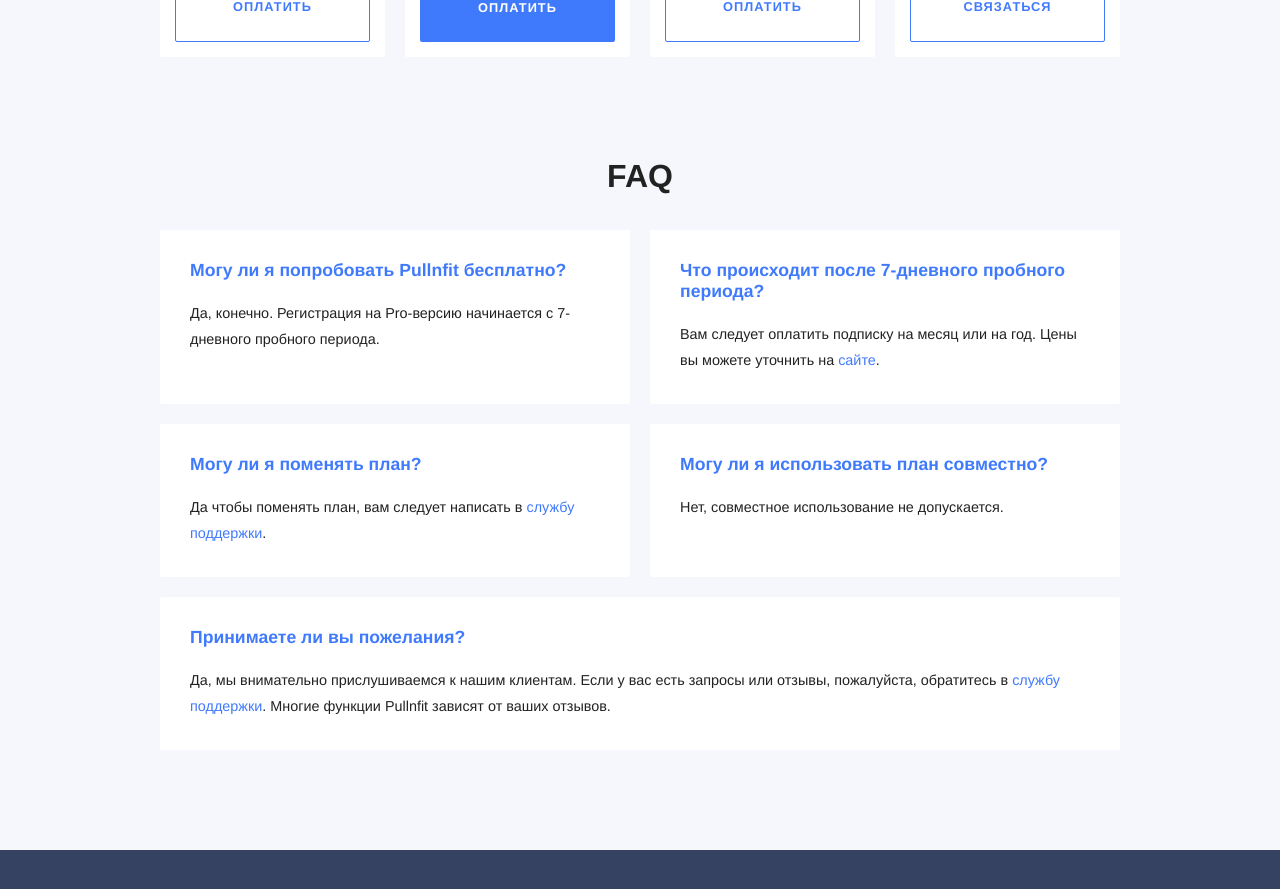
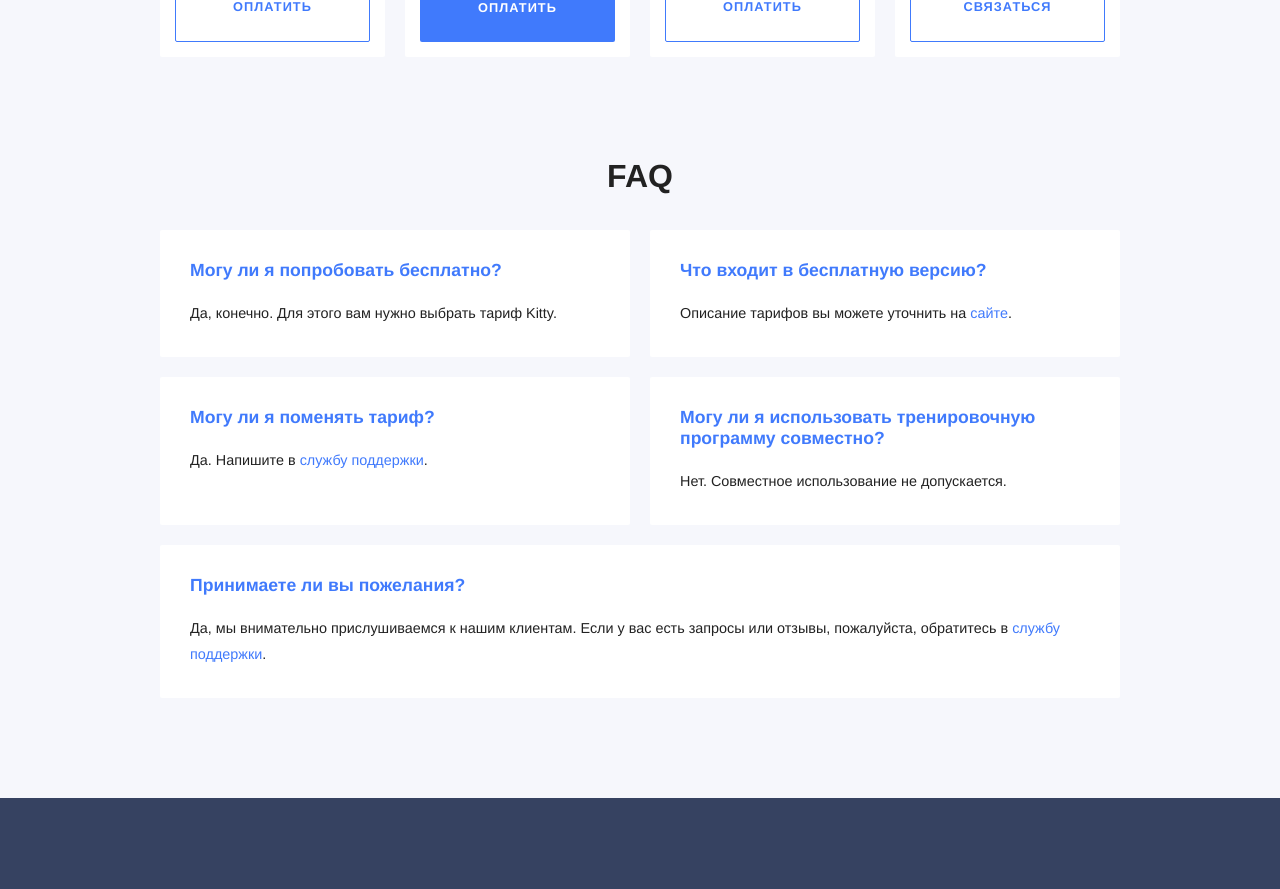
Before and after one commit to RakhimyanTim/adroholic.github.io, a Jekyll site: the page built from pages/pricing.html, in a window 1280 px wide and 900 px high, scrolled down 897 px. Shown: the top 889 px of the window. Built offline with Jekyll 4.4.1, drawn with Linux system fonts in a browser that asks for light colours; some web fonts are replaced.

Commit message:
Update pricing.html

```diff
--- a/pages/pricing.html
+++ b/pages/pricing.html
@@ -22,15 +22,15 @@ permalink: /pricing/
 	<h2 id="faq">FAQ</h2>
 
 	<ul class="cards">
-		{% include components/pricing/faq.html q="Могу ли я попробовать Pullnfit бесплатно?" a="Да, конечно. Регистрация на Pro-версию начинается с 7-дневного пробного периода." %}
+		{% include components/pricing/faq.html q="Могу ли я попробовать бесплатно?" a="Да, конечно. Для этого вам нужно выбрать тариф Kitty." %}
 
-		{% include components/pricing/faq.html q="Что происходит после 7-дневного пробного периода?" a="Вам следует оплатить подписку на месяц или на год. Цены вы можете уточнить на <a href='https://pullnfit.ru/pricing/'>сайте</a>." %}
+		{% include components/pricing/faq.html q="Что входит в бесплатную версию?" a="Описание тарифов вы можете уточнить на <a href='https://pullnfit.ru/pricing/'>сайте</a>." %}
 
-		{% include components/pricing/faq.html q="Могу ли я поменять план?" a="Да чтобы поменять план, вам следует написать в <a href='mailto:walkingstartup@gmail.com'>службу поддержки</a>." %}
+		{% include components/pricing/faq.html q="Могу ли я поменять тариф?" a="Да. Напишите в <a href='mailto:rahimtoy@gmail.com'>службу поддержки</a>." %}
 
-		{% include components/pricing/faq.html q="Могу ли я использовать план совместно?" a="Нет, совместное использование не допускается." %}
+		{% include components/pricing/faq.html q="Могу ли я использовать тренировочную программу совместно?" a="Нет. Совместное использование не допускается." %}
 
-		{% include components/pricing/faq.html q="Принимаете ли вы пожелания?" a="Да, мы внимательно прислушиваемся к нашим клиентам. Если у вас есть запросы или отзывы, пожалуйста, обратитесь в <a href='mailto:walkingstartup@gmail.com'>службу поддержки</a>. Многие функции Pullnfit зависят от ваших отзывов." %}
+		{% include components/pricing/faq.html q="Принимаете ли вы пожелания?" a="Да, мы внимательно прислушиваемся к нашим клиентам. Если у вас есть запросы или отзывы, пожалуйста, обратитесь в <a href='mailto:rahimtoy@gmail.com'>службу поддержки</a>." %}
 	</ul>
 </section>
 <script src="/js/pricing.js"></script>
```
